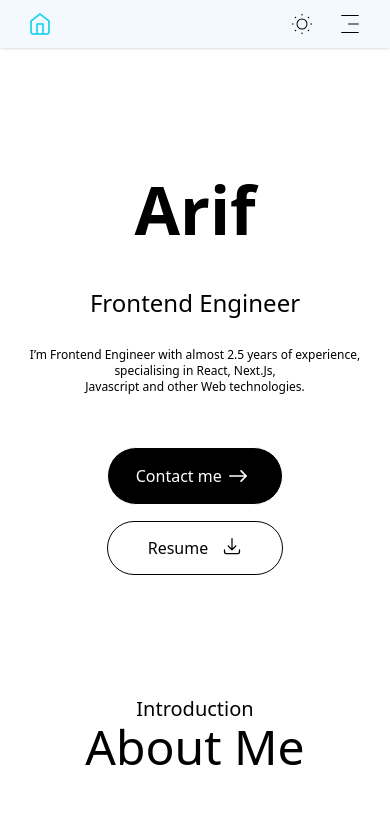
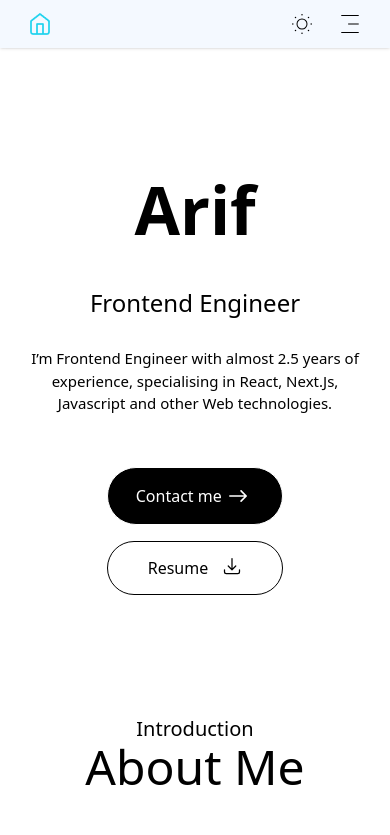
Before and after one commit to Arif-khan9/My-Project, a React (Vite) app: page / in a window 390 px wide. Shown: the top 835 px of the page. Built offline with nearby package versions, Linux system fonts and the light colour scheme.

Commit message:
text-fixd

```diff
--- a/src/Components/Section.jsx
+++ b/src/Components/Section.jsx
@@ -9,7 +9,7 @@ const Section = () => {
         <div className='flex flex-col justify-center items-center gap-7 mt-40'>
             <h1 className='text-[66px] font-bold  '>Arif</h1>
             <h3 className='text-2xl '>Frontend Engineer</h3>
-            <p className='text-center text-xs px-4  md:text-xl'>I’m Frontend Engineer with almost 2.5 years of experience, specialising in React, Next.Js, <br />
+            <p className='text-center text-[15px]  font-Ovo px-4  md:text-xl'>I’m Frontend Engineer with almost 2.5 years of experience, specialising in React, Next.Js, <br />
             Javascript and other Web technologies.</p>
             <div className=' md:flex flex flex-col gap-4 md:flex-row  md:gap-3 mt-6 '>
             <a href="#contect"><button  className='flex items-center border px-7 py-3 sm:gap-2 md:gap-3.5 rounded-full bg-black text-white'>Contact me <span><IoIosArrowRoundForward  className='h-8 w-8'/></span></button></a>
```
